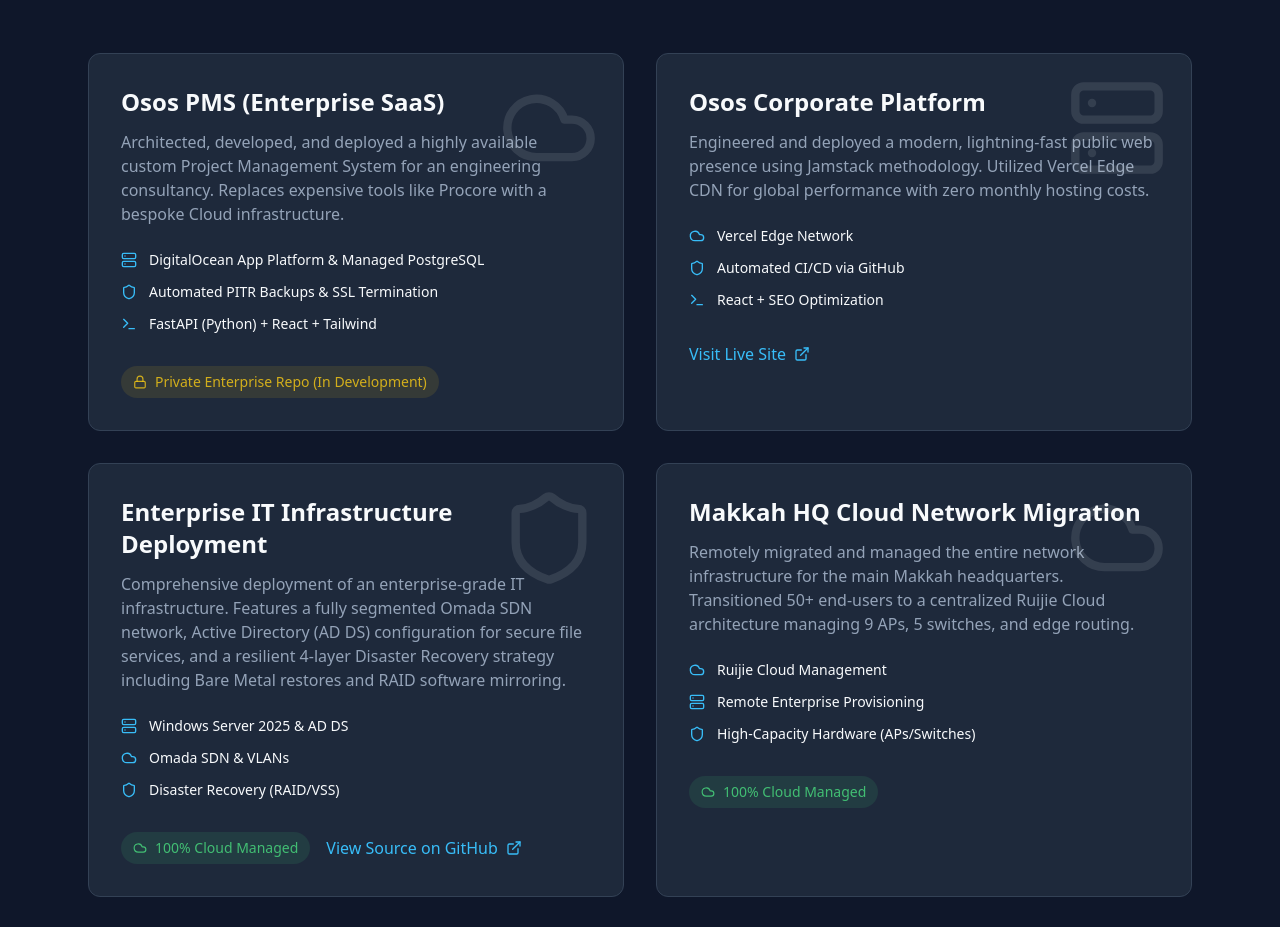
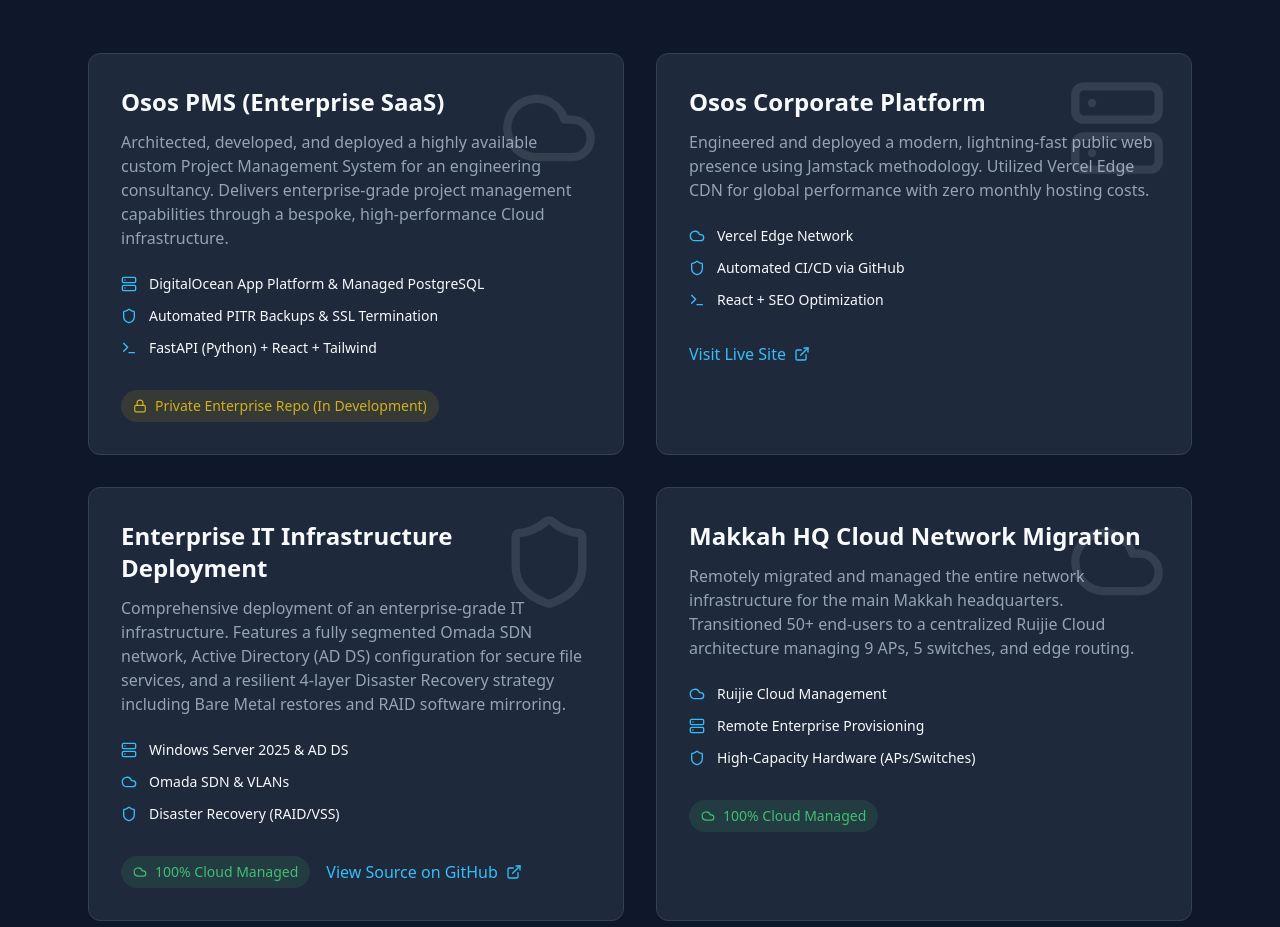
Before and after one commit to engmohammedomar533/portfolio, a React (Vite) app: page / in a window 1280 px wide. Shown: the part 1187-2114 px from the top of the page. Built offline with nearby package versions, Linux system fonts and the light colour scheme.

Commit message:
Remove Procore mention from Osos PMS project description

```diff
--- a/src/App.tsx
+++ b/src/App.tsx
@@ -117,7 +117,7 @@
               <h3 className="text-2xl font-bold mb-3">Osos PMS (Enterprise SaaS)</h3>
               <p className="text-muted mb-6">
                 Architected, developed, and deployed a highly available custom Project Management System for an engineering consultancy.
-                Replaces expensive tools like Procore with a bespoke Cloud infrastructure.
+                Delivers enterprise-grade project management capabilities through a bespoke, high-performance Cloud infrastructure.
               </p>
               <div className="space-y-3 mb-8">
                 <div className="flex items-center gap-3 text-sm">
```
